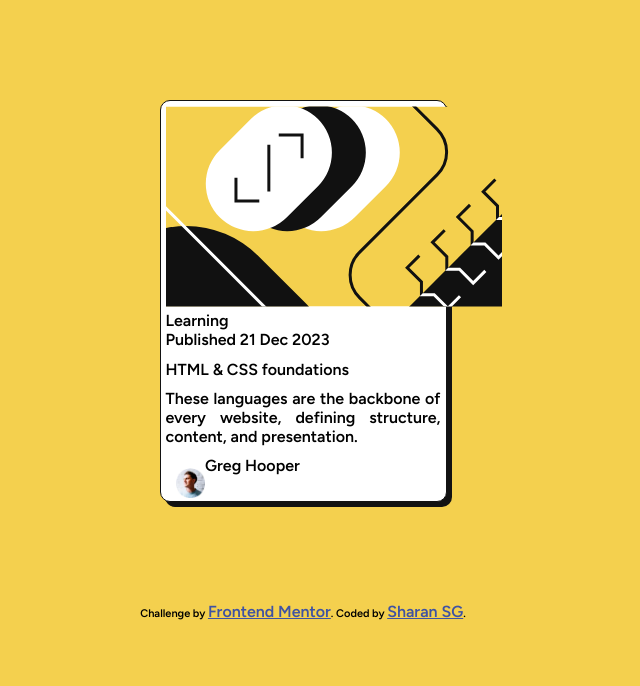
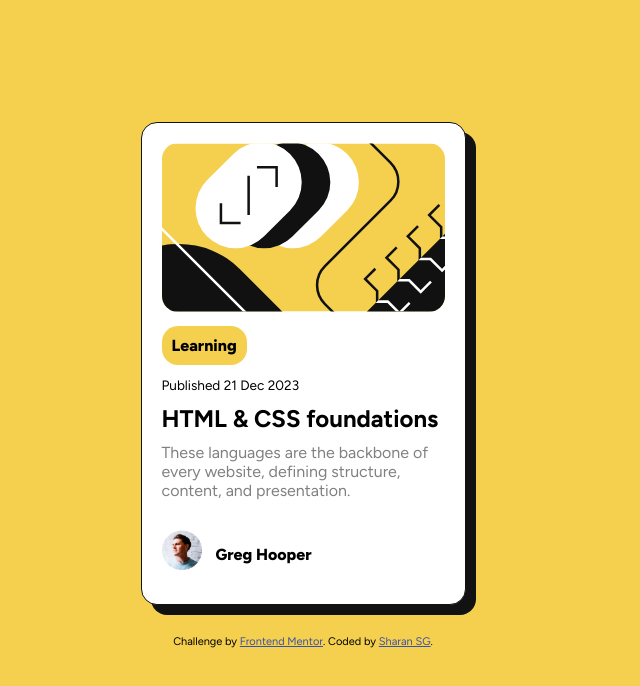
Before and after one commit to sharan-senthilkumar/Frontendmentor-Blog-preview-card, a plain HTML site: page index.html in a window 1280 px wide. Shown: the whole page, without its empty margins (337-977 px from the left). Drawn offline with Linux system fonts and the light colour scheme.

Commit message:
Update style.css

```diff
--- a/style.css
+++ b/style.css
@@ -1,113 +1,95 @@
 @import url('https://fonts.googleapis.com/css2?family=Figtree:ital,wght@0,300..900;1,300..900&display=swap');
 
 :root{
-    --primaty-yellow: hsl(47, 88%, 63%);
+    --Yellow: hsl(47, 88%, 63%);
+    --White: hsl(0, 0%, 100%);
+    --Grey: hsl(0, 0%, 50%);
+    --Black: hsl(0, 0%, 7%);
 
-    --neutral-white: hsl(0, 0%, 100%);
-    --neutral-grey: hsl(0, 0%, 40%);
-    --neutral-black: hsl(0, 0%, 7%);
+    --size:16px;
 
-    --font-family: "Figtree", sans-serif;
-
-    --font-weight-1:600;
-    --font-weight-2:800;
-
-    --font-size:16px;
+    --weight1:600;
+    --weight2:800;
 }
 
 
 *{
-    font-family: var(--font-family);
-    font-weight: var(--font-weight-1);
-    font-size: var(--font-size);
+    margin:0;
+    padding: 0;
+    box-sizing: border-box;
+    font-family: "Figtree", sans-serif;
+    /* font-size: var(--size); */
 }
 
 body{
-    background:var(--primaty-yellow);
-    margin: 0;
-    padding: 0;
-    box-sizing: border-box;
+    display: flex;
+    flex-direction: column;
+    align-items: center;
+    justify-content: center;
+    min-height: 100vh;
+    background: var(--Yellow);
 }
 
 .card{
-    width:275px;
-    height:fit-content;
-    margin:100px auto;
-    padding:5px;
-    background: var(--neutral-white);
-    font-weight: var(--font-weight-1);
-    text-align: justify;
-    text-justify: inter-word;
-    border : 1px solid var(--neutral-black);
-    border-radius: 10px;
-    box-shadow: 5px 5px var(--neutral-black);
+    width:325px;
+    font-size: var(--size);
+    background: var(--White);
+    font-family: var(--weight1);
+    padding:20px;
+    box-shadow: 10px 10px 0 var(--Black);
+    border-radius: 1rem;
+    border:1px solid var(--Black);
     cursor: pointer;
-    transform: scale(1.0);
-    transition-duration: .5s;
-
 }
 
-.header{
-    width: calc(90% + 7px);
-    height: 10%;
-    padding:10px;
-    border-radius:20px;
+#article{
+    width:100%;
+    border-radius: 1rem;
 }
 
-.highlight{
-    display:inline-block;
-    padding:5px 10px;
-    margin:10px;
-    font-weight: var(--font-weight-2);
-    background: var(--primaty-yellow);
-    font-size: calc(var(--font-size)/1.25);
-    border-radius: 10px;
+#highlight{
+    display: inline-block;
+    background: var(--Yellow);
+    padding:10px;
+    margin:10px auto;
+    font-weight: var(--weight2);
+    align-items: flex-start;
+    justify-content: flex-start;
+    border-radius: 1rem;
 }
 
-.date{
-    display:block;
-    font-size: calc(var(--font-size)/1.25);
-    padding:5px 10px;
+#time{
+    margin:10px auto;
+    font-size: 0.85rem;
 }
 
-.title{
-    padding:10px;
-    display:inline-block;
-    font-weight: var(--font-weight-2);
+h1{
+    margin: 10px auto;
+    font-size: 1.5rem;
 }
 
-.description{
-    display:inline-block;
-    padding:10px;
-    color:var(--neutral-grey);
-    font-size: calc(var(--font-size)/1.35);
+.card:hover h1{
+    color: var(--Yellow);
+}
+
+#description{
+    margin: 10px auto;
+    color:var(--Grey);
 }
 
 .profile{
-    display: flex;
-    margin:10px;
-    justify-content: flex-start;
+    margin:20px auto;
+    /* display: flex; */
 }
 
-.profile img{
-
-    height: 30px;
+#pic{
+    width:40px;
     position: relative;
-    top:12px;
+    top:10px;
 }
 
-.profile .name{
-    padding: 5px 10px;
-    font-size: calc(var(--font-size)/1.1);
-    font-weight: var(--font-weight-2);
+#name{
+    font-size: 1rem;
+    margin:0 10px;
+    font-weight: var(--weight2);
 }
-
-.card:hover {
-    transform: scale(1.1);
-    transition-duration: .5s;
-    box-shadow:10px 10px var(--neutral-black);
-}
-
-.card:hover .title {
-    color: var(--primaty-yellow);
-}
```
